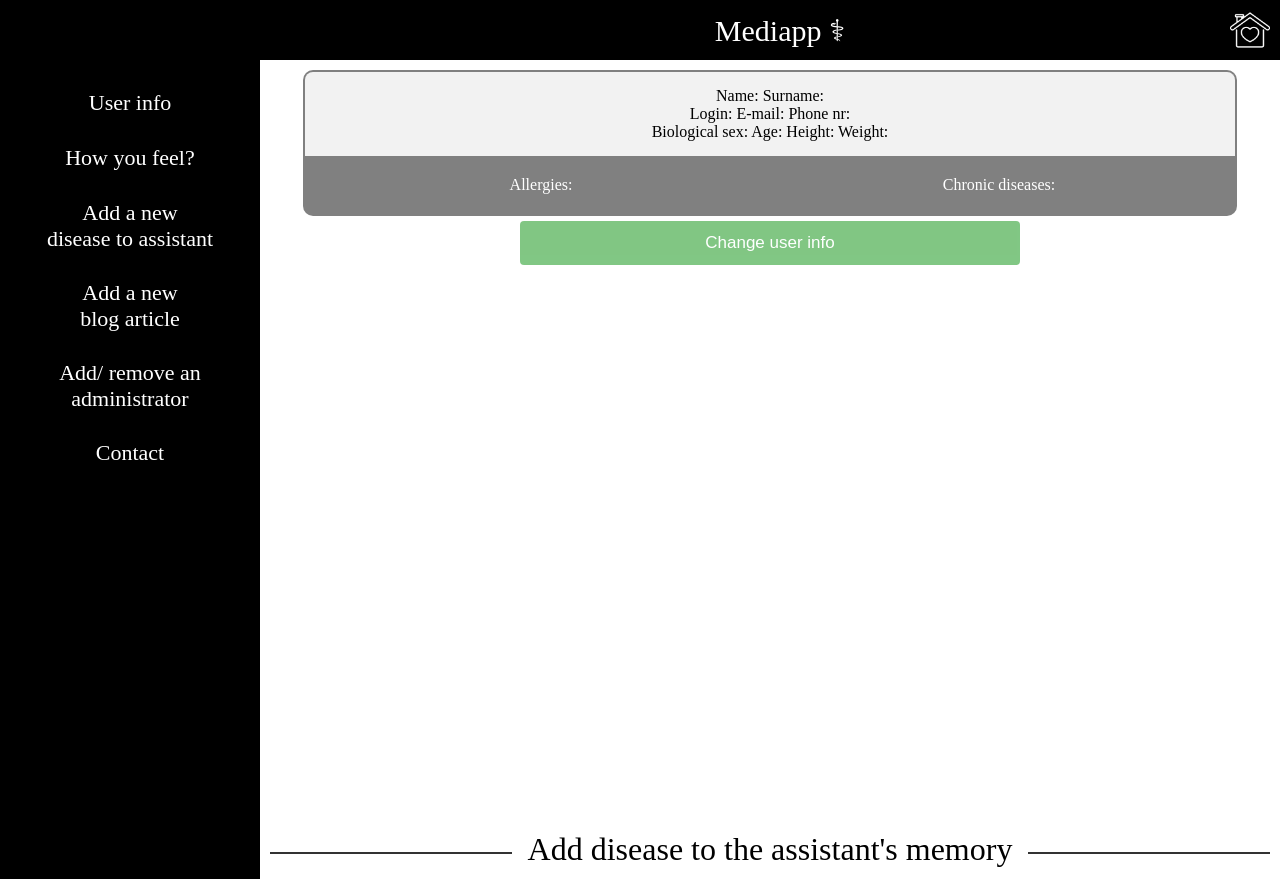
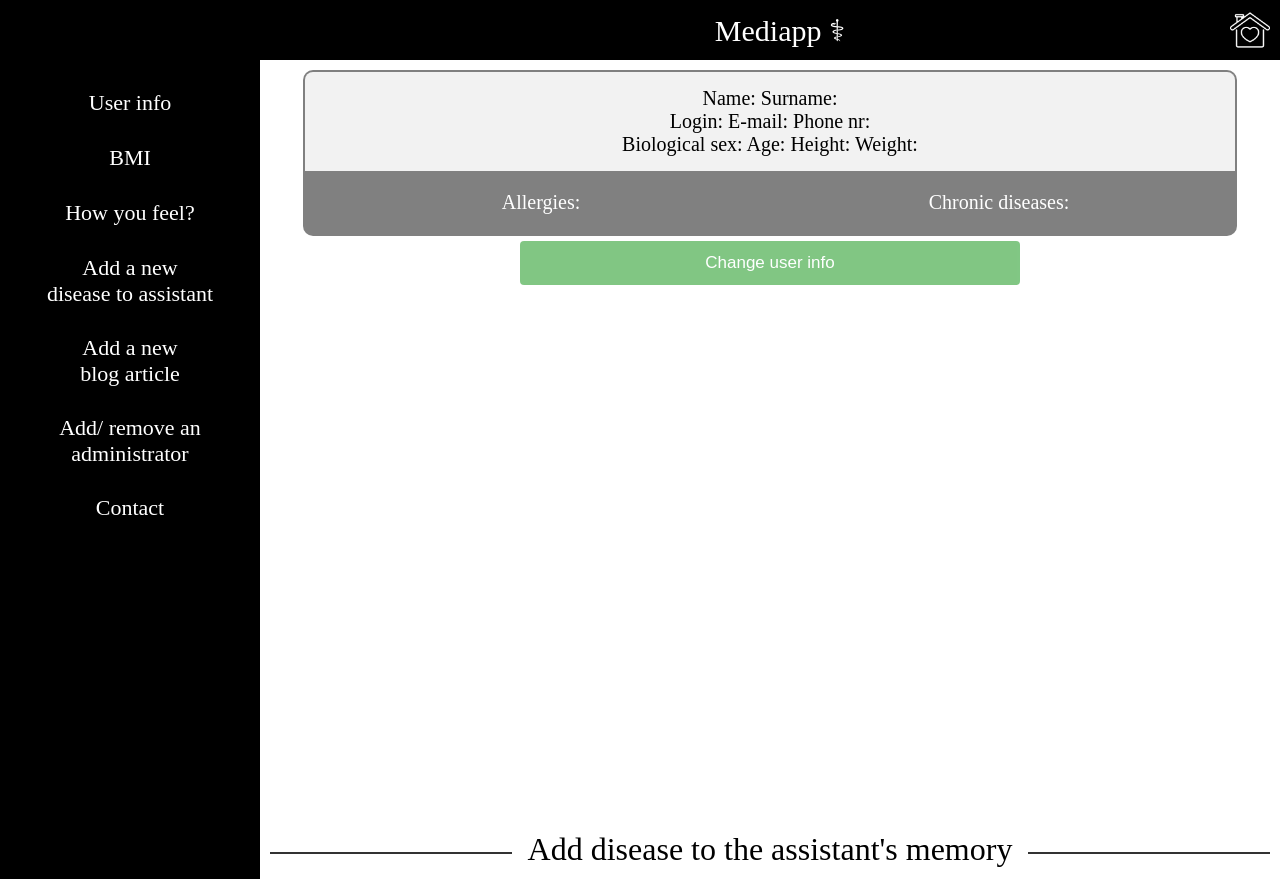
Before and after one commit to TR0U8L3-gif/Mediapp_kokurs, a PHP site: page /Mediapp_kokurs/user.php in a window 1280 px wide. Shown: the top 879 px of the page. Run offline with PHP 8.4, Linux system fonts and the light colour scheme; the visitor is signed in with stand-in values (Sample User, id 1).

Commit message:
user info

```diff
--- a/css/user.css
+++ b/css/user.css
@@ -11,6 +11,7 @@
     border-width: 2px;
     border-color: #808080;
     padding: 15px;
+    font-size: 20px;
 }
 .illneses{
     height: auto;
@@ -26,6 +27,7 @@
     border-color: #808080;
     padding: 15px;
     color: white;
+    font-size: 20px;
 }
 .allergies{
     padding: 5px;
--- a/user.php
+++ b/user.php
@@ -68,6 +68,7 @@
 		<nav id="mySidenav" class="sidenav">
 
 			<a href="#User">User info</a>
+			<a href="#Bmi"> BMI </a>
 			<a href="#Fell">How you feel?</a>
 			<?php
 				if(isset($admin)&&$admin>0){
@@ -89,9 +90,6 @@
 				Name:    Surname:   <br>
 				Login:    E-mail:     Phone nr:    <br>
 				Biological sex:    Age:     Height:     Weight:   <br>
-					<div  class="bmi">
-
-					</div>
 				</div>
 				<div class="illneses">
 
@@ -105,7 +103,8 @@
 				</div>
 				<button>Change user info</button>
 			</div>
-
+			<div id="Bmi">
+			</div>
 			<div id="Fell" class="test">
 			</div>
 			<?php
```
